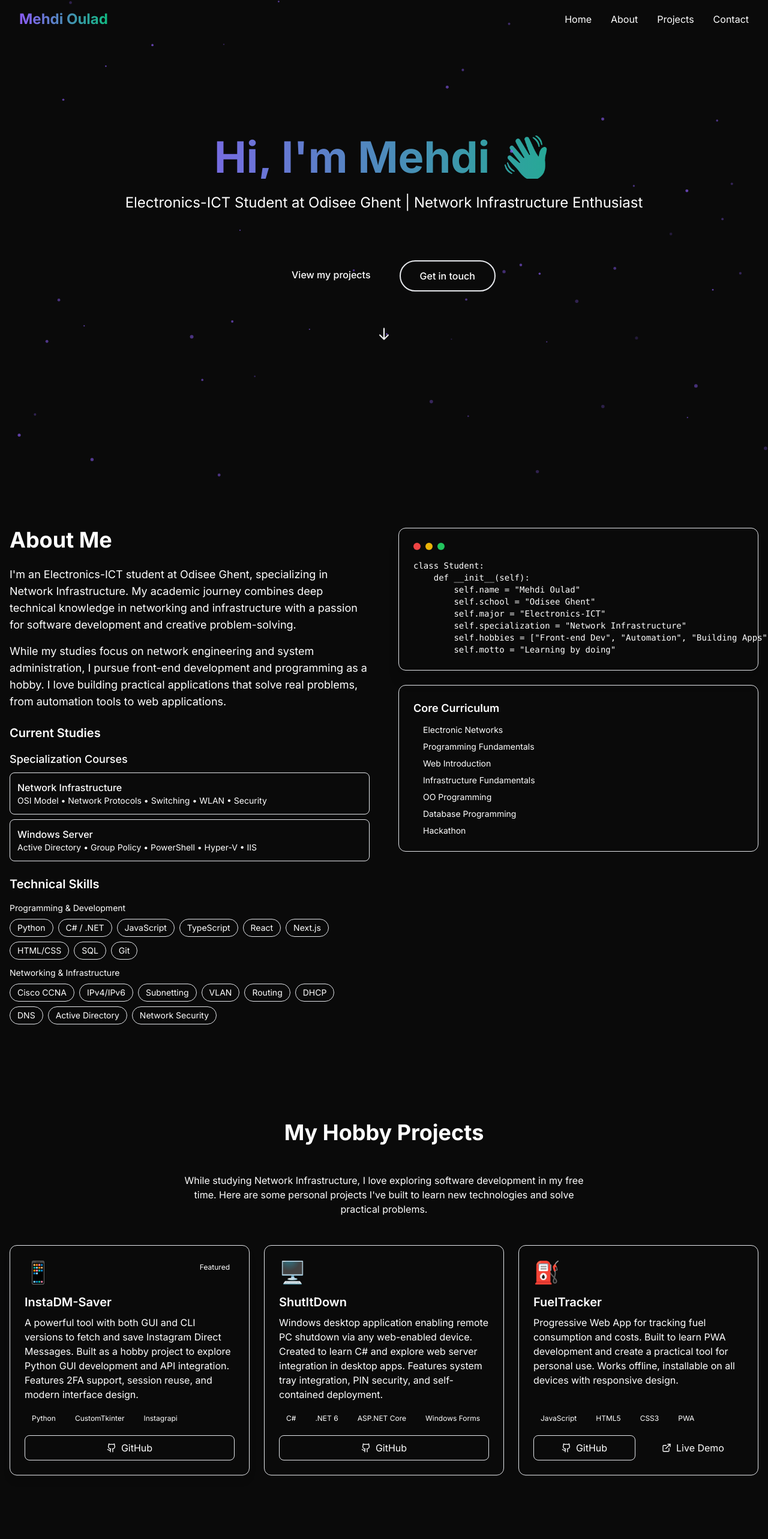
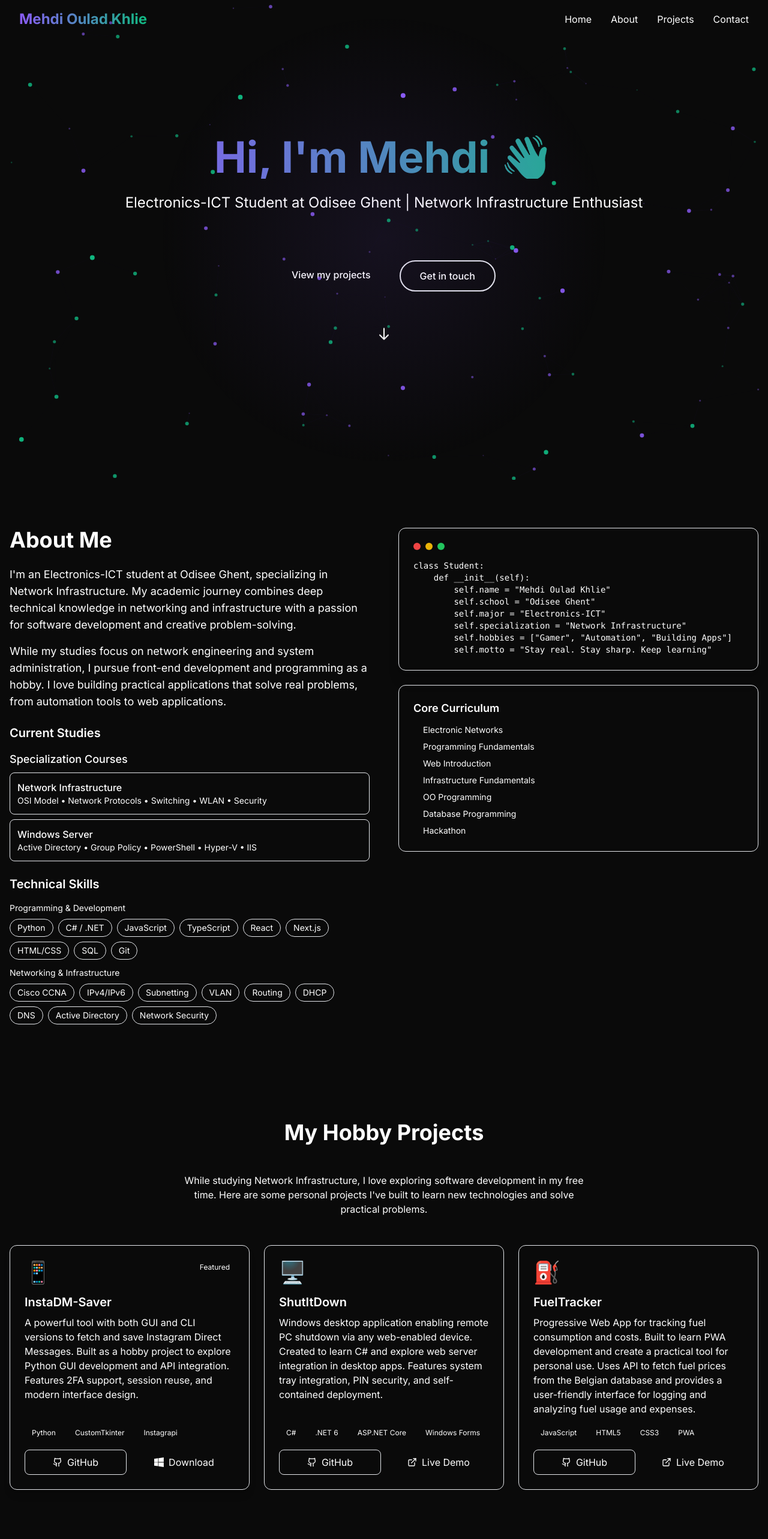
Before and after one commit to yyyutakaaa/dark-mode-portfolio, a Next.js app: page / in a window 1280 px wide. Shown: the top 2566 px of the page at 60% size. Built offline with nearby package versions, Linux system fonts and the light colour scheme.

Commit message:
feat: enhance Background component with particle effects and mouse interaction; update CodeWindow, Contact, Footer, Navbar, ProjectCard, and Projects components with new content and functionality

```diff
--- a/components/Background.tsx
+++ b/components/Background.tsx
@@ -1,9 +1,11 @@
 "use client";
 
-import { useEffect, useRef } from "react";
+import { useEffect, useRef, useState } from "react";
 
 export default function Background() {
   const canvasRef = useRef<HTMLCanvasElement>(null);
+  const mousePosition = useRef({ x: 0, y: 0 });
+  const [gradientPosition, setGradientPosition] = useState({ x: 50, y: 50 });
 
   useEffect(() => {
     const canvas = canvasRef.current;
@@ -15,60 +17,179 @@ export default function Background() {
     canvas.width = window.innerWidth;
     canvas.height = window.innerHeight;
 
-    const particles: Array<{
+    // Particle class
+    class Particle {
       x: number;
       y: number;
       size: number;
-      speedX: number;
-      speedY: number;
-      opacity: number;
-    }> = [];
+      baseX: number;
+      baseY: number;
+      density: number;
+      color: string;
 
-    // Create particles
-    for (let i = 0; i < 50; i++) {
-      particles.push({
-        x: Math.random() * canvas.width,
-        y: Math.random() * canvas.height,
-        size: Math.random() * 2 + 1,
-        speedX: Math.random() * 0.5 - 0.25,
-        speedY: Math.random() * 0.5 - 0.25,
-        opacity: Math.random() * 0.5 + 0.2,
-      });
+      constructor(x: number, y: number) {
+        this.x = x;
+        this.y = y;
+        this.baseX = x;
+        this.baseY = y;
+        this.size = Math.random() * 3 + 1;
+        this.density = Math.random() * 30 + 1;
+        this.color = Math.random() > 0.5 ? "139, 92, 246" : "16, 185, 129"; // primary or secondary color
+      }
+
+      draw() {
+        if (!ctx) return;
+        ctx.beginPath();
+        ctx.arc(this.x, this.y, this.size, 0, Math.PI * 2);
+        ctx.fillStyle = `rgba(${this.color}, ${this.size / 4})`;
+        ctx.fill();
+      }
+
+      update() {
+        // Calculate distance from mouse
+        const dx = mousePosition.current.x - this.x;
+        const dy = mousePosition.current.y - this.y;
+        const distance = Math.sqrt(dx * dx + dy * dy);
+        const maxDistance = 150;
+
+        if (distance < maxDistance) {
+          // Calculate force direction (away from mouse)
+          const force = (maxDistance - distance) / maxDistance;
+          const angle = Math.atan2(dy, dx);
+          const forceX = Math.cos(angle) * force * this.density;
+          const forceY = Math.sin(angle) * force * this.density;
+
+          // Apply force (push particles away from mouse)
+          this.x -= forceX;
+          this.y -= forceY;
+        } else {
+          // Return to base position
+          if (this.x !== this.baseX) {
+            const dx = this.baseX - this.x;
+            this.x += dx * 0.05;
+          }
+          if (this.y !== this.baseY) {
+            const dy = this.baseY - this.y;
+            this.y += dy * 0.05;
+          }
+        }
+      }
     }
 
+    // Create particle grid
+    const particles: Particle[] = [];
+    const particleCount = 100;
+
+    for (let i = 0; i < particleCount; i++) {
+      const x = Math.random() * canvas.width;
+      const y = Math.random() * canvas.height;
+      particles.push(new Particle(x, y));
+    }
+
+    // Create connection lines between nearby particles
+    function connectParticles() {
+      for (let i = 0; i < particles.length; i++) {
+        for (let j = i + 1; j < particles.length; j++) {
+          const dx = particles[i].x - particles[j].x;
+          const dy = particles[i].y - particles[j].y;
+          const distance = Math.sqrt(dx * dx + dy * dy);
+
+          if (distance < 120) {
+            if (!ctx) return;
+            ctx.beginPath();
+            ctx.moveTo(particles[i].x, particles[i].y);
+            ctx.lineTo(particles[j].x, particles[j].y);
+            ctx.strokeStyle = `rgba(139, 92, 246, ${
+              0.1 * (1 - distance / 120)
+            })`;
+            ctx.lineWidth = 0.5;
+            ctx.stroke();
+          }
+        }
+
+        // Connect to mouse if close enough
+        const mouseDistance = Math.sqrt(
+          Math.pow(particles[i].x - mousePosition.current.x, 2) +
+            Math.pow(particles[i].y - mousePosition.current.y, 2)
+        );
+
+        if (mouseDistance < 100) {
+          if (!ctx) return;
+          ctx.beginPath();
+          ctx.moveTo(particles[i].x, particles[i].y);
+          ctx.lineTo(mousePosition.current.x, mousePosition.current.y);
+          ctx.strokeStyle = `rgba(16, 185, 129, ${
+            0.3 * (1 - mouseDistance / 100)
+          })`;
+          ctx.lineWidth = 1;
+          ctx.stroke();
+        }
+      }
+    }
+
+    // Animation loop
     function animate() {
       if (!ctx || !canvas) return;
 
       ctx.clearRect(0, 0, canvas.width, canvas.height);
 
+      // Update and draw particles
       particles.forEach((particle) => {
-        particle.x += particle.speedX;
-        particle.y += particle.speedY;
+        particle.update();
+        particle.draw();
+      });
 
-        if (particle.x > canvas.width) particle.x = 0;
-        if (particle.x < 0) particle.x = canvas.width;
-        if (particle.y > canvas.height) particle.y = 0;
-        if (particle.y < 0) particle.y = canvas.height;
-
-        ctx.beginPath();
-        ctx.arc(particle.x, particle.y, particle.size, 0, Math.PI * 2);
-        ctx.fillStyle = `rgba(139, 92, 246, ${particle.opacity})`;
-        ctx.fill();
-      });
+      // Draw connections
+      connectParticles();
 
       requestAnimationFrame(animate);
     }
 
     animate();
 
+    // Handle mouse movement
+    const handleMouseMove = (e: MouseEvent) => {
+      const rect = canvas.getBoundingClientRect();
+      mousePosition.current = {
+        x: e.clientX - rect.left,
+        y: e.clientY - rect.top,
+      };
+
+      // Update gradient position based on mouse
+      setGradientPosition({
+        x: (e.clientX / window.innerWidth) * 100,
+        y: (e.clientY / window.innerHeight) * 100,
+      });
+    };
+
+    // Handle touch for mobile
+    const handleTouchMove = (e: TouchEvent) => {
+      const rect = canvas.getBoundingClientRect();
+      const touch = e.touches[0];
+      mousePosition.current = {
+        x: touch.clientX - rect.left,
+        y: touch.clientY - rect.top,
+      };
+
+      setGradientPosition({
+        x: (touch.clientX / window.innerWidth) * 100,
+        y: (touch.clientY / window.innerHeight) * 100,
+      });
+    };
+
+    // Handle resize
     const handleResize = () => {
       canvas.width = window.innerWidth;
       canvas.height = window.innerHeight;
     };
 
+    window.addEventListener("mousemove", handleMouseMove);
+    window.addEventListener("touchmove", handleTouchMove);
     window.addEventListener("resize", handleResize);
 
     return () => {
+      window.removeEventListener("mousemove", handleMouseMove);
+      window.removeEventListener("touchmove", handleTouchMove);
       window.removeEventListener("resize", handleResize);
     };
   }, []);
@@ -80,9 +201,30 @@ export default function Background() {
         className="fixed inset-0 pointer-events-none"
         style={{ zIndex: 1 }}
       />
+      <div
+        className="fixed inset-0 pointer-events-none opacity-30"
+        style={{
+          zIndex: 0,
+          background: `radial-gradient(circle at ${gradientPosition.x}% ${gradientPosition.y}%, rgba(139, 92, 246, 0.3) 0%, transparent 50%)`,
+        }}
+      />
       <div className="fixed inset-0 pointer-events-none" style={{ zIndex: 0 }}>
-        <div className="absolute top-0 right-0 w-96 h-96 bg-primary/20 rounded-full blur-3xl animate-float" />
-        <div className="absolute bottom-0 left-0 w-96 h-96 bg-secondary/20 rounded-full blur-3xl animate-float-reverse" />
+        <div
+          className="absolute w-96 h-96 bg-primary/20 rounded-full blur-3xl animate-float"
+          style={{
+            top: `${gradientPosition.y - 20}%`,
+            right: `${100 - gradientPosition.x - 20}%`,
+            transform: "translate(50%, -50%)",
+          }}
+        />
+        <div
+          className="absolute w-96 h-96 bg-secondary/20 rounded-full blur-3xl animate-float-reverse"
+          style={{
+            bottom: `${100 - gradientPosition.y - 20}%`,
+            left: `${gradientPosition.x - 20}%`,
+            transform: "translate(-50%, 50%)",
+          }}
+        />
       </div>
     </>
   );
--- a/components/CodeWindow.tsx
+++ b/components/CodeWindow.tsx
@@ -11,7 +11,7 @@ const codeLines = [
   { text: " __init__", type: "function" },
   { text: "(self):", type: "plain" },
   { text: "\n        self.name = ", type: "plain" },
-  { text: '"Mehdi Oulad"', type: "string" },
+  { text: '"Mehdi Oulad Khlie"', type: "string" },
   { text: "\n        self.school = ", type: "plain" },
   { text: '"Odisee Ghent"', type: "string" },
   { text: "\n        self.major = ", type: "plain" },
@@ -19,13 +19,13 @@ const codeLines = [
   { text: "\n        self.specialization = ", type: "plain" },
   { text: '"Network Infrastructure"', type: "string" },
   { text: "\n        self.hobbies = [", type: "plain" },
-  { text: '"Front-end Dev"', type: "string" },
+  { text: '"Gamer"', type: "string" },
   { text: ", ", type: "plain" },
   { text: '"Automation"', type: "string" },
   { text: ", ", type: "plain" },
   { text: '"Building Apps"', type: "string" },
   { text: "]\n        self.motto = ", type: "plain" },
-  { text: '"Learning by doing"', type: "string" },
+  { text: '"Stay real. Stay sharp. Keep learning"', type: "string" },
 ];
 
 export default function CodeWindow() {
@@ -56,13 +56,13 @@ export default function CodeWindow() {
   };
 
   return (
-    <div className="bg-bg-card rounded-xl p-6 shadow-xl border border-primary/20">
+    <div className="bg-bg-card rounded-xl p-6 shadow-xl border border-primary/20 overflow-x-auto">
       <div className="flex gap-2 mb-4">
         <div className="w-3 h-3 rounded-full bg-red-500" />
         <div className="w-3 h-3 rounded-full bg-yellow-500" />
         <div className="w-3 h-3 rounded-full bg-green-500" />
       </div>
-      <pre className="font-mono text-sm">
+      <pre className="font-mono text-sm whitespace-pre-wrap break-words">
         <code>
           {displayedCode.map((line, index) => (
             <span key={index} className={getColorClass(line.type)}>
--- a/components/Footer.tsx
+++ b/components/Footer.tsx
@@ -3,8 +3,7 @@ export default function Footer() {
     <footer className="py-8 px-4 border-t border-white/10">
       <div className="max-w-7xl mx-auto text-center">
         <p className="text-text-secondary">
-          &copy; {new Date().getFullYear()} Mehdi Oulad. Built with ❤️ and lots
-          of ☕
+          &copy; {new Date().getFullYear()} Mehdi Oulad Khlie. Built with 💜
         </p>
         <p className="text-sm text-text-secondary/60 mt-2">
           Made with Next.js, TypeScript & Tailwind CSS
--- a/components/Navbar.tsx
+++ b/components/Navbar.tsx
@@ -35,7 +35,7 @@ export default function Navbar() {
       <div className="max-w-7xl mx-auto px-4 sm:px-6 lg:px-8">
         <div className="flex items-center justify-between h-16">
           <Link href="/" className="text-2xl font-bold text-gradient">
-            Mehdi Oulad
+            Mehdi Oulad Khlie
           </Link>
 
           <div className="hidden md:flex space-x-8">
--- a/components/ProjectCard.tsx
+++ b/components/ProjectCard.tsx
@@ -1,7 +1,7 @@
 "use client";
 
 import { motion } from "framer-motion";
-import { ExternalLink, Github } from "lucide-react";
+import { ExternalLink, Github, Download } from "lucide-react";
 
 interface Project {
   id: number;
@@ -12,6 +12,7 @@ interface Project {
   githubUrl: string;
   liveUrl?: string;
   featured?: boolean;
+  windowsDownloadUrl?: string;
 }
 
 interface ProjectCardProps {
@@ -57,12 +58,12 @@ export default function ProjectCard({ project }: ProjectCardProps) {
           ))}
         </div>
 
-        <div className="flex gap-3">
+        <div className="flex flex-wrap gap-3">
           <a
             href={project.githubUrl}
             target="_blank"
             rel="noopener noreferrer"
-            className="flex-1 flex items-center justify-center gap-2 py-2 rounded-lg border border-primary/30 text-primary hover:bg-primary hover:text-white transition-all duration-300"
+            className="flex-1 min-w-[120px] flex items-center justify-center gap-2 py-2 rounded-lg border border-primary/30 text-primary hover:bg-primary hover:text-white transition-all duration-300"
           >
             <Github size={16} />
             <span>GitHub</span>
@@ -72,10 +73,29 @@ export default function ProjectCard({ project }: ProjectCardProps) {
               href={project.liveUrl}
               target="_blank"
               rel="noopener noreferrer"
-              className="flex-1 flex items-center justify-center gap-2 py-2 rounded-lg bg-primary text-white hover:bg-primary-dark transition-all duration-300"
+              className="flex-1 min-w-[120px] flex items-center justify-center gap-2 py-2 rounded-lg bg-primary text-white hover:bg-primary-dark transition-all duration-300"
             >
               <ExternalLink size={16} />
               <span>Live Demo</span>
+            </a>
+          )}
+          {project.windowsDownloadUrl && (
+            <a
+              href={project.windowsDownloadUrl}
+              target="_blank"
+              rel="noopener noreferrer"
+              className="flex-1 min-w-[120px] flex items-center justify-center gap-2 py-2 rounded-lg bg-accent text-white hover:bg-blue-600 transition-all duration-300"
+              title="Download for Windows"
+            >
+              <svg
+                width="16"
+                height="16"
+                viewBox="0 0 88 88"
+                fill="currentColor"
+              >
+                <path d="m0,12.402,35.687-4.8602.0156,34.423-35.67.20313zm35.67,33.529.0277,34.453-35.67-4.9041-.002-29.78zm4.3261-39.025,47.318-6.906v41.527l-47.318.37565zm47.329,39.349-.0111,41.34-47.318-6.6784-.0663-34.739z" />
+              </svg>
+              <span>Download</span>
             </a>
           )}
         </div>
--- a/components/Projects.tsx
+++ b/components/Projects.tsx
@@ -13,6 +13,8 @@ const projects = [
     icon: "📱",
     technologies: ["Python", "CustomTkinter", "Instagrapi"],
     githubUrl: "https://github.com/yyyutakaaa/InstaDM-Saver",
+    windowsDownloadUrl:
+      "https://github.com/yyyutakaaa/InstaDM-Saver/releases/latest",
     featured: true,
   },
   {
@@ -23,12 +25,13 @@ const projects = [
     icon: "🖥️",
     technologies: ["C#", ".NET 6", "ASP.NET Core", "Windows Forms"],
     githubUrl: "https://github.com/yyyutakaaa/ShutItDown",
+    liveUrl: "https://mehdioul.dev/",
   },
   {
     id: 3,
     title: "FuelTracker",
     description:
-      "Progressive Web App for tracking fuel consumption and costs. Built to learn PWA development and create a practical tool for personal use. Works offline, installable on all devices with responsive design.",
+      "Progressive Web App for tracking fuel consumption and costs. Built to learn PWA development and create a practical tool for personal use. Uses API to fetch fuel prices from the Belgian database and provides a user-friendly interface for logging and analyzing fuel usage and expenses.",
     icon: "⛽",
     technologies: ["JavaScript", "HTML5", "CSS3", "PWA"],
     githubUrl: "https://github.com/yyyutakaaa/FuelTracker",
```
Also changed, not shown: components/Contact.tsx (+10 -10 lines).
